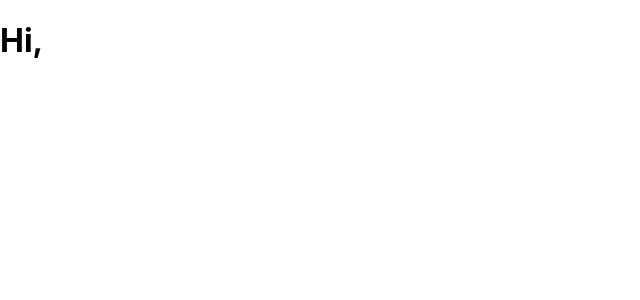
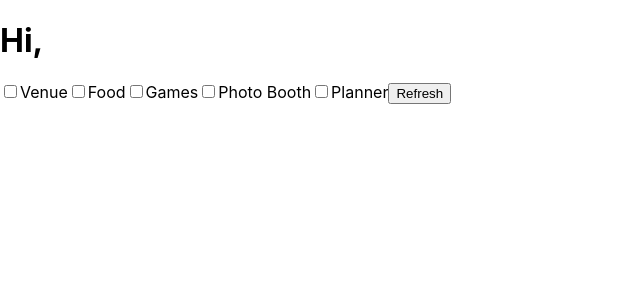
Before and after one commit to awadom/eventception, a React (Create React App) app: page / in a window 1280 px wide. Shown: the top 300 px of the page, without its empty margins (0-640 px from the left). Built offline with nearby package versions, Linux system fonts and the light colour scheme.

Commit message:
attempting update with yelp api

```diff
--- a/src/App.js
+++ b/src/App.js
@@ -1,14 +1,52 @@
 import React, { useEffect, useState } from "react";
+
+// Function to call Yelp API
+async function callYelpAPI(term, radius, yelpZip) {
+  try {
+    // Replace 'YOUR_YELP_API_KEY' with your actual Yelp API key
+    const apiKey = '8cYKM3KqWWysRtcTzbKqnJ8WQ6RLU3kaFxySgGkxCjkg-e6nxIlfK_8x9UcprgdGb89ePmkrXB1JVkbEemQC6YlrtsLjYL66hTaO3LyqU5fL-EPNA8QDiY4LcyKkZXYx';
+
+    // Yelp API endpoint for business search
+    const apiUrl = `https://api.yelp.com/v3/businesses/search?location=${yelpZip}&term=${term}&radius=${radius}&limit=3`;
+
+    // Set up headers with API key
+    const headers = {
+      'Authorization': 'Bearer ' + apiKey
+    };
+
+    // Make the Yelp API request
+    const response = await fetch(apiUrl, {
+      method: 'GET',
+      headers: headers
+    });
+
+    // Parse the JSON response
+    const responseData = await response.json();
+
+    return responseData;
+
+  } catch (error) {
+    console.error("Error calling Yelp API for term '" + term + "': " + error);
+    return null;
+  }
+}
 
 function generateCards(data) {
   const cards = [];
 
   for (const section in data) {
+    // Check if data[section] and data[section].businesses are defined
+    if (data[section] && data[section].businesses) {
       const businesses = data[section].businesses.map((business, index) => (
-      <div dangerouslySetInnerHTML={{ __html: createHTMLForBusiness(business) }} />
+        <div key={index} className="business-card">
+          <div>
+            <BusinessDetails business={business} />
+          </div>
+        </div>
       ));
 
-    const capitalizedSection = section.charAt(0).toUpperCase() + section.slice(1);
+      const capitalizedSection =
+        section.charAt(0).toUpperCase() + section.slice(1);
 
       // Separate card for section header (H2)
       cards.push(
@@ -18,37 +56,78 @@ function generateCards(data) {
         </div>
       );
     }
+  }
 
   return cards;
 }
 
-const createHTMLForBusiness = (business) => {
-  return `
-    <table width="100%" height="auto" background="${business.image_url}" cellpadding="5" cellspacing="0" style="border-collapse: collapse;">
+
+const BusinessDetails = ({ business }) => {
+  const { image_url, name, rating, review_count, categories, location, display_phone, url } = business;
+
+  return (
+    <table width="100%" height="auto" background={image_url} cellpadding="5" cellspacing="0" style={{ borderCollapse: "collapse" }}>
+      <tbody>
         <tr>
-            <td valign="bottom" style="padding: 15px; background-color: rgba(0, 0, 0, 0.5);">
-                <p style="font-size: 1.2rem; color: #ffffff; margin: 0;"><b>${business.name}</b></p>
-                <p style="color: #ffffff; margin: 5px 0 0;"><b>Rating:</b> ${business.rating}</p>
-                <p style="color: #ffffff; margin: 5px 0 0;"><b>Review Count:</b> ${business.review_count}</p>
+          <td valign="bottom" style={{ padding: "15px", backgroundColor: "rgba(0, 0, 0, 0.5)" }}>
+            <p style={{ fontSize: "1.2rem", color: "#ffffff", margin: 0 }}><b>{name}</b></p>
+            <p style={{ color: "#ffffff", margin: "5px 0 0" }}><b>Rating:</b> {rating}</p>
+            <p style={{ color: "#ffffff", margin: "5px 0 0" }}><b>Review Count:</b> {review_count}</p>
           </td>
         </tr>
         <tr>
-            <td style="padding: 15px; background-color: #f9f9f9;">
-                <p><b>Categories:</b> ${business.categories.map((category) => category.title).join(", ")}</p>
-                <p style="font-size: 0.9rem; color: #555; margin-top: 10px;"><b>Address:</b> ${business.location.display_address.join(", ")}</p>
-                <p><b>Phone:</b> ${business.display_phone}</p>
-                <p style="margin-top: 10px;"><a href="${business.url}" target="_blank" style="text-decoration: none; color: #007bff;">Visit Yelp Page</a></p>
+          <td style={{ padding: "15px", backgroundColor: "#f9f9f9" }}>
+            <p><b>Categories:</b> {categories.map(category => category.title).join(", ")}</p>
+            <p style={{ fontSize: "0.9rem", color: "#555", marginTop: "10px" }}><b>Address:</b> {location.display_address.join(", ")}</p>
+            <p><b>Phone:</b> {display_phone}</p>
+            <p style={{ marginTop: "10px" }}><a href={url} target="_blank" style={{ textDecoration: "none", color: "#007bff" }} rel="noreferrer">Visit Yelp Page</a></p>
           </td>
         </tr>
+      </tbody>
     </table>
-  `;
+  );
+};
+
+const Menu = ({ handleCheckboxChange, handleRefresh }) => {
+  return (
+    <div className="menu">
+      <label>
+        <input type="checkbox" name="venue" onChange={handleCheckboxChange} />
+        Venue
+      </label>
+      <label>
+        <input type="checkbox" name="food" onChange={handleCheckboxChange} />
+        Food
+      </label>
+      <label>
+        <input type="checkbox" name="games" onChange={handleCheckboxChange} />
+        Games
+      </label>
+      <label>
+        <input type="checkbox" name="photoBooth" onChange={handleCheckboxChange} />
+        Photo Booth
+      </label>
+      <label>
+        <input type="checkbox" name="planner" onChange={handleCheckboxChange} />
+        Planner
+      </label>
+      <button onClick={handleRefresh}>Refresh</button>
+    </div>
+  );
 };
 
 function App() {
   const [emailName, setEmailName] = useState(""); // State to store email name
-  const [zipCode, setZip] = useState(""); // State to store zip code
-  const [rangeInMiles, setRange] = useState(""); // State to store range in miles
+  const [zip, setZip] = useState(""); // State to store zip code
+  const [range, setRange] = useState(""); // State to store range
   const [cards, setCards] = useState([]);
+  const [filters, setFilters] = useState({
+    venue: false,
+    food: false,
+    games: false,
+    photoBooth: false,
+    planner: false
+  });
 
   useEffect(() => {
     let isMounted = true; // Flag to track component mount status
@@ -75,12 +154,48 @@ function App() {
             // Extracting the Payload and Email for the given Submission ID
             if (isMounted && data && data.length > 0) {
               const payload = JSON.parse(data[0].Payload);
-              const email = data[0]["Please enter your email to receive a response."];
+              const email =
+                data[0]["Please enter your email to receive a response."];
               const zip = data[0]["What is your zip code?"];
-              const range = data[0]["How far from your location can this venue be? (in miles)"];
+              const range =
+                data[0][
+                  "How far from your location can this venue be? (in miles)"
+                ];
               setEmailName(email); // Set emailName state
               setZip(zip); // Set zip state
               setRange(range); // Set range state
+                // Initialize checked state for each business
+                function generateCards(data) {
+  const cards = [];
+
+  for (const section in data) {
+    // Check if data[section] and data[section].businesses are defined
+    if (data[section] && data[section].businesses) {
+      const businesses = data[section].businesses.map((business, index) => (
+        <div key={index} className="business-card">
+          <div>
+            <BusinessDetails business={business} />
+          </div>
+        </div>
+      ));
+
+      const capitalizedSection =
+        section.charAt(0).toUpperCase() + section.slice(1);
+
+      // Separate card for section header (H2)
+      cards.push(
+        <div key={section} className="card">
+          <h2>{capitalizedSection}</h2>
+          {businesses}
+        </div>
+      );
+    }
+  }
+
+  return cards;
+}
+
+              setEmailName(email); // Set emailName state
               setCards(generateCards(payload)); // Set cards state
             } else {
               console.log("No data found for the given ID.");
@@ -98,10 +213,36 @@ function App() {
     };
   }, []); // Empty dependency array ensures the effect runs only once
 
+  const handleCheckboxChange = (event) => {
+    const { name, checked } = event.target;
+    setFilters(prevFilters => ({
+      ...prevFilters,
+      [name]: checked
+    }));
+  };
+
+  const handleRefresh = async () => {
+    // Prepare parameters for Yelp API call based on selected filters
+    const selectedFilters = Object.keys(filters).filter(key => filters[key]);
+    const yelpData = {};
+
+    // Call Yelp API for each selected filter
+    for (const filter of selectedFilters) {
+      const term = filter;
+      const radius = range; // Specify your desired radius in meters
+      const yelpZip = zip; // Specify your desired ZIP code
+      const response = await callYelpAPI(term, radius, yelpZip);
+      yelpData[filter] = response;
+    }
+
+    // Update the cards based on Yelp API response
+    setCards(generateCards(yelpData));
+  };
+
   return (
     <div className="App">
-
-      <h1>Hi, {emailName} {zipCode} {rangeInMiles}</h1>
+      <h1>Hi, {emailName}</h1>
+      <Menu handleCheckboxChange={handleCheckboxChange} handleRefresh={handleRefresh} />
       {cards}
     </div>
   );
```
Also changed, not shown: src/App.css (+1 -35 lines). Lines whose indentation alone changed are shown as unchanged.
